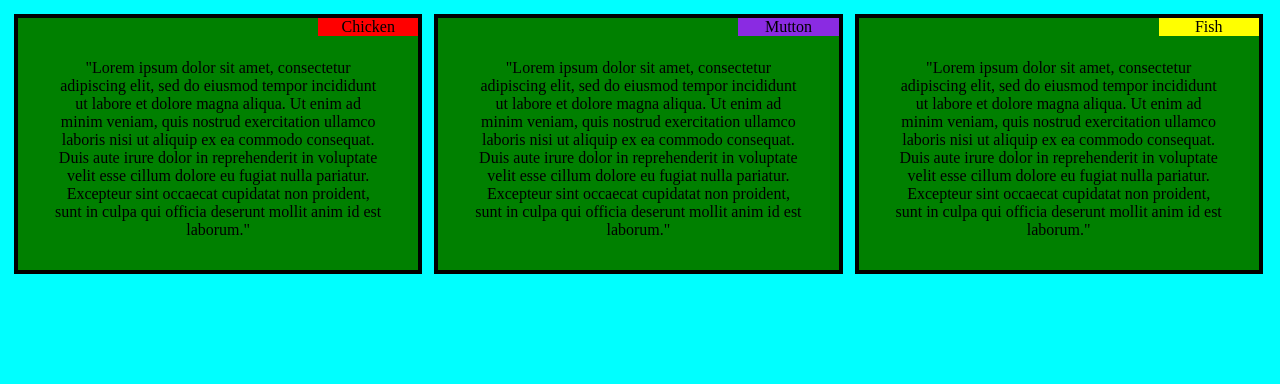
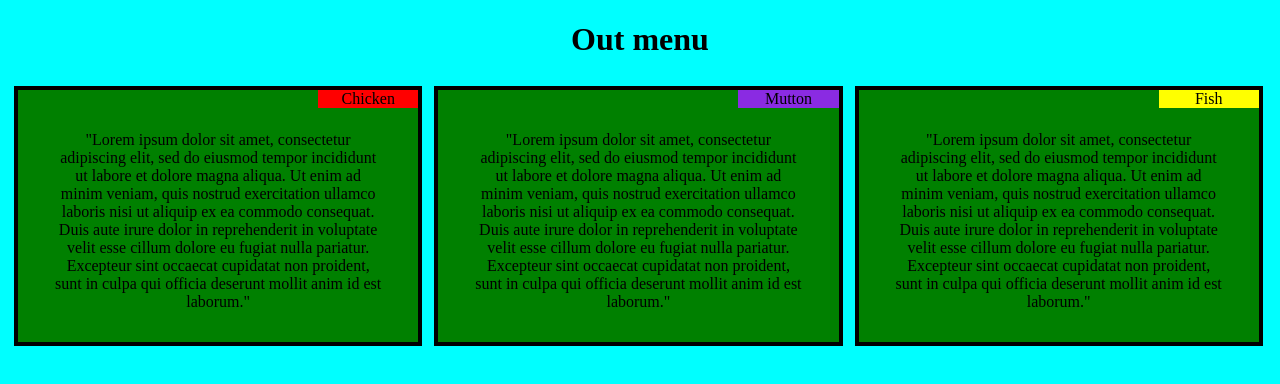
Before and after one commit to Adithya2002/coursera_html-css-js-for-webdevelopers-tests, a plain HTML site: page module2_sol/module2.html in a window 1280 px wide. Drawn offline with Linux system fonts and the light colour scheme.

Commit message:
assignment

```diff
--- a/module2_sol/module2.css
+++ b/module2_sol/module2.css
@@ -2,6 +2,10 @@
   box-sizing: border-box;
   text-align: center;
 
+}
+
+h1{
+  text-align: center;
 }
 body{
   background-color: aqua;
--- a/module2_sol/module2.html
+++ b/module2_sol/module2.html
@@ -9,6 +9,7 @@
 </head>
 
 <body>
+    <h1>Out menu</h1>
 <div class="row">
     <div class="box col-lg-4 col-md-6 col-sm-12">
         <div id="sbox1">Chicken</div>
```
